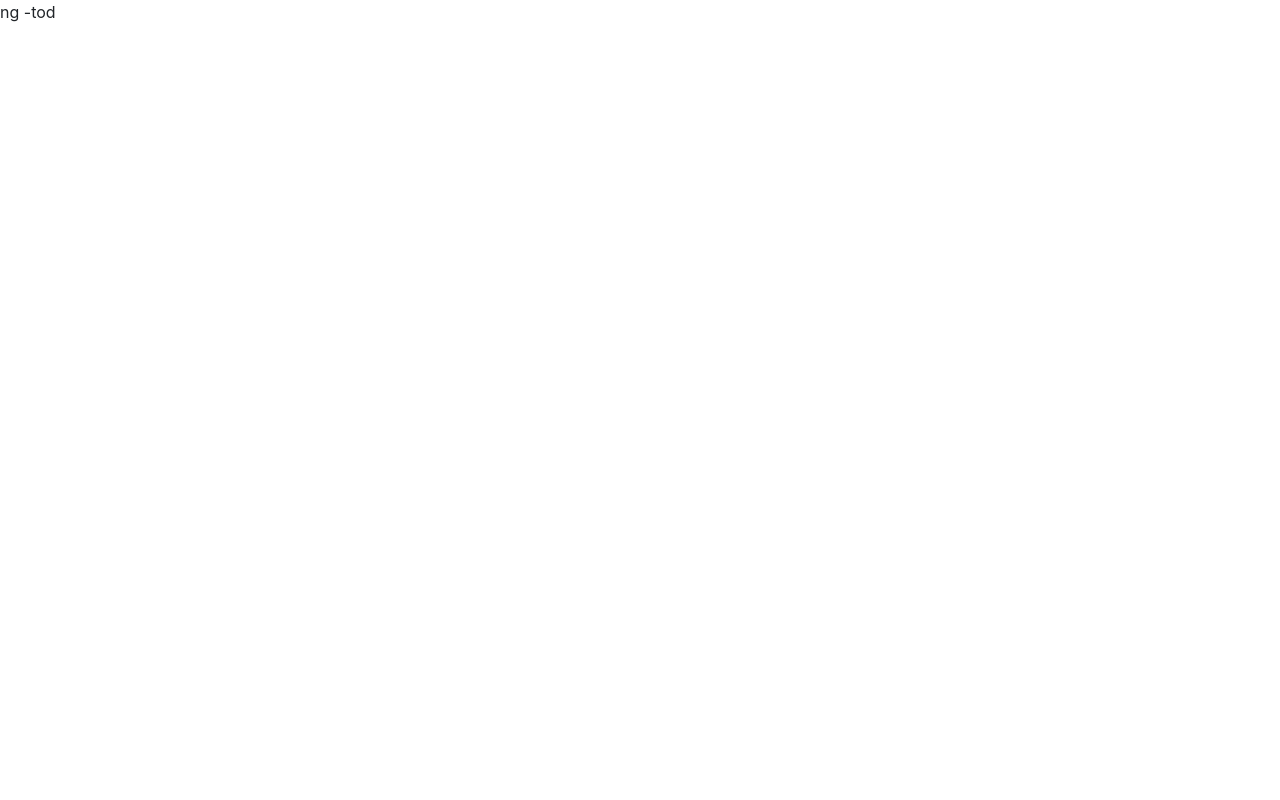
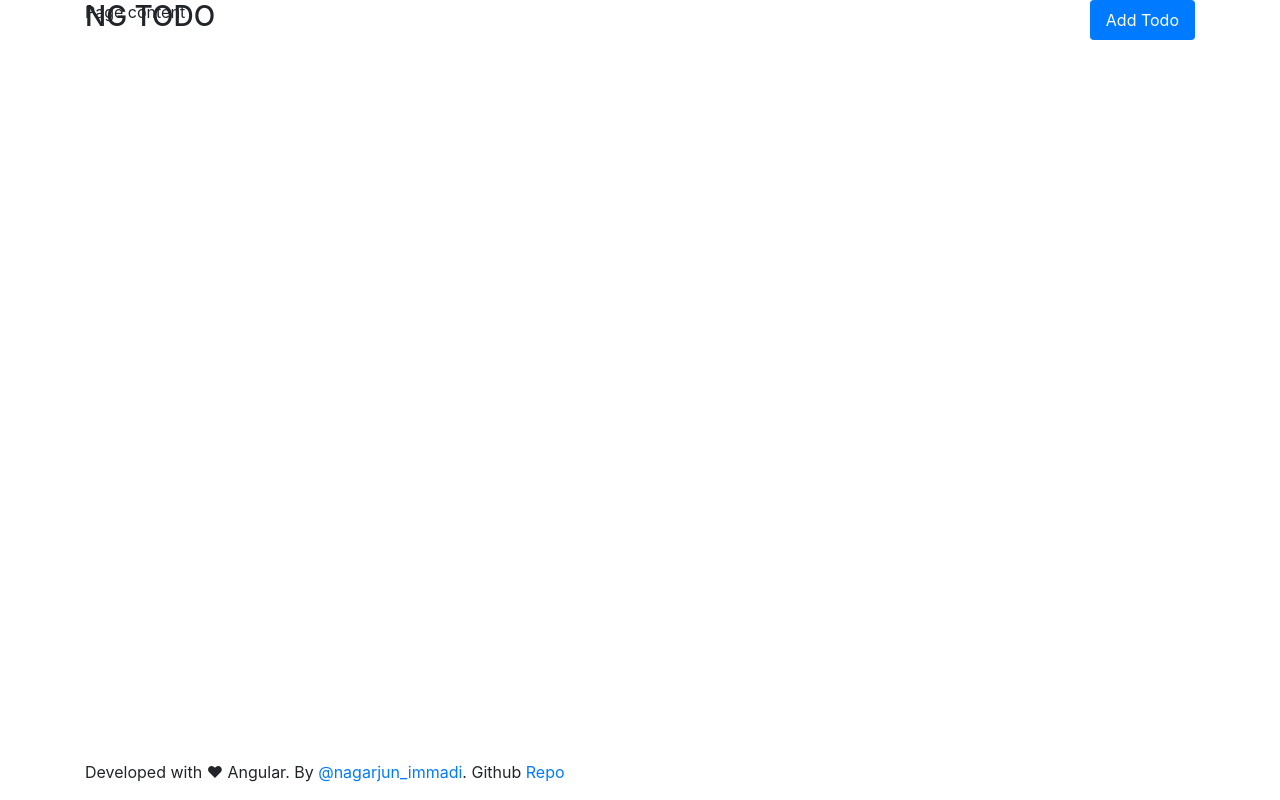
Before and after one commit to Laxmma/ng-tod, an Angular app: page / in a window 1280 px wide. Built offline with nearby package versions, Linux system fonts and the light colour scheme.

Commit message:
Added HTML Code

```diff
--- a/src/app/app.component.html
+++ b/src/app/app.component.html
@@ -1 +1,34 @@
-ng -tod
+<header class="fixed-top">
+     <div class="container">
+         <div class="row">
+             <div class="col-lg-12">
+                 <div class="row">
+                     <div class="col-lg-6">
+                         <h3>
+                             <a>NG TODO</a>
+                         </h3>
+                     </div>
+                     <div class="col-lg-6 top-nav">
+                         <nav>
+                             <ul class="nav nav-pills float-right">
+                                 <li class="nav-item">
+                                     <a class="nav-link active">Add Todo</a>
+                                 </li>
+                             </ul>
+                         </nav>
+                     </div>
+                 </div>
+             </div>
+         </div>
+     </div>
+ </header>
+
+ <main role="main" class="container">
+     Page content
+ </main>
+
+ <footer class="fixed-bottom">
+     <div class="container">
+         <p>Developed with &hearts; Angular. By <a target="_blank" href="https://twitter.com/nagarjun_immadi">@nagarjun_immadi</a>. Github <a href="https://github.com/nagarjuna-immadi/ng-todo" target="_blank">Repo</a></p>
+     </div>
+ </footer>
```
